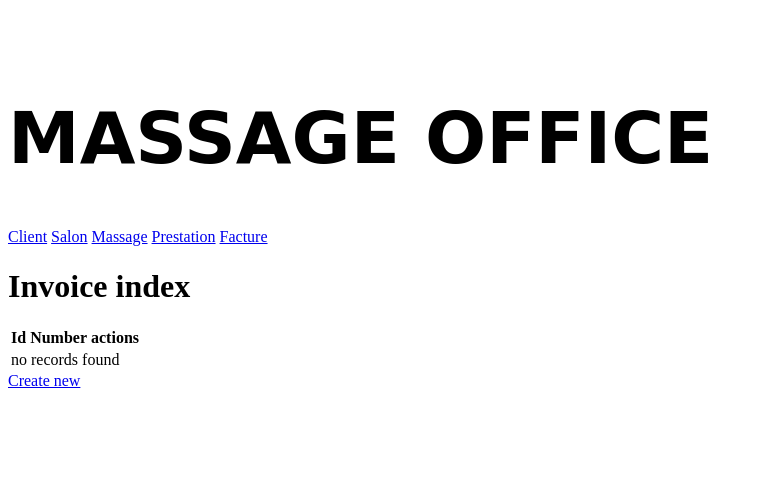
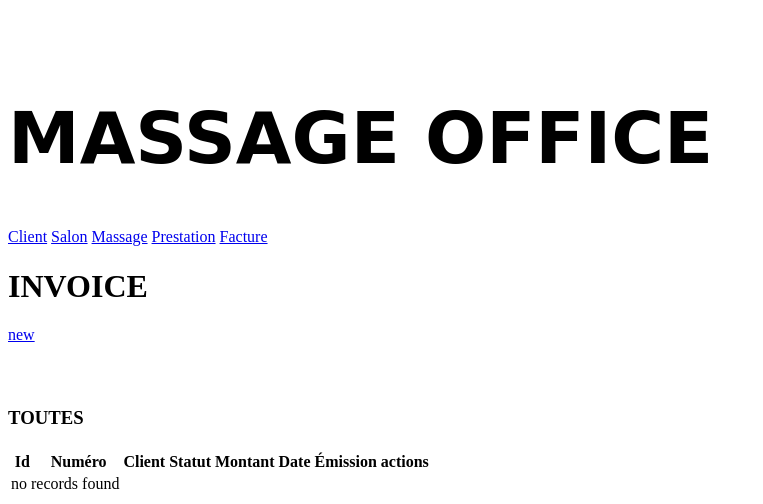
Before and after one commit to antoineSoros/massage-back, a Symfony app: template templates/invoice/index.html.twig in a window 1280 px wide. Shown: the part 674-1178 px from the top of the page, without its empty margins (0-763 px from the left). Before the commit the page ends 1062 px from the top, so only its background shows below. Run offline with Twig, Linux system fonts and the light colour scheme; the template is opened without the code that fills it, so the values that code supplies are empty; some libraries are stand-ins or nearby versions.

Commit message:
ui index invoice

```diff
--- a/templates/invoice/index.html.twig
+++ b/templates/invoice/index.html.twig
@@ -3,13 +3,22 @@
 {% block title %}Invoice index{% endblock %}
 
 {% block body %}
-    <h1>Invoice index</h1>
+    <div class="ui raised  container segment">
+        <h1 class="ui header tall center aligned">INVOICE</h1>
 
-    <table class="table">
+        <a class=" ui button" href="{{ path('invoice_new') }}"> <i class="plus icon"></i>new</a></div>
+    <div class="ui raised  container segment">
+        <h3 class="ui header"style="margin-top: 5%">TOUTES</h3>
+        <table class="ui table striped">
             <thead>
             <tr>
+            <tr>
                 <th>Id</th>
-                <th>Number</th>
+                <th>Numéro</th>
+                <th>Client</th>
+                <th>Statut</th>
+                <th>Montant</th>
+                <th>Date Émission</th>
                 <th>actions</th>
             </tr>
             </thead>
@@ -17,19 +26,32 @@
             {% for invoice in invoices %}
                 <tr>
                     <td>{{ invoice.id }}</td>
-                <td>{{ invoice.number }}</td>
+                    <td>{{ invoice.number }} </td>
+                    <td>{{ invoice.prestation[0].client }}</td>
+                    {% if invoice.invoiceStatus != null %}
+                        <td>{{ invoice.invoiceStatus}}</td>
+
+                    {% else %}
+                        <td>-</td>
+                    {% endif %}
+                    <td>feat coming soon</td>
+                    <td>{{ invoice.emitedDate|date('d/m/Y') }}</td>
                     <td>
-                    <a href="{{ path('invoice_show', {'id': invoice.id}) }}">show</a>
-                    <a href="{{ path('invoice_edit', {'id': invoice.id}) }}">edit</a>
+                        <div class="ui buttons">
+                            <a class="ui button" href="{{ path('invoice_show', {'id': invoice.id}) }}"><i class="eye icon"></i></a>
+                            <div class="or"></div>
+                            <a class="ui button" href="{{ path('invoice_edit', {'id': invoice.id}) }}"><i class="pencil icon"></i></a>
+                        </div>
                     </td>
                 </tr>
             {% else %}
                 <tr>
-                <td colspan="3">no records found</td>
+                    <td colspan="2">no records found</td>
                 </tr>
             {% endfor %}
             </tbody>
         </table>
 
-    <a href="{{ path('invoice_new') }}">Create new</a>
+
+    </div>
 {% endblock %}
```
Lines whose indentation alone changed are shown as unchanged.
